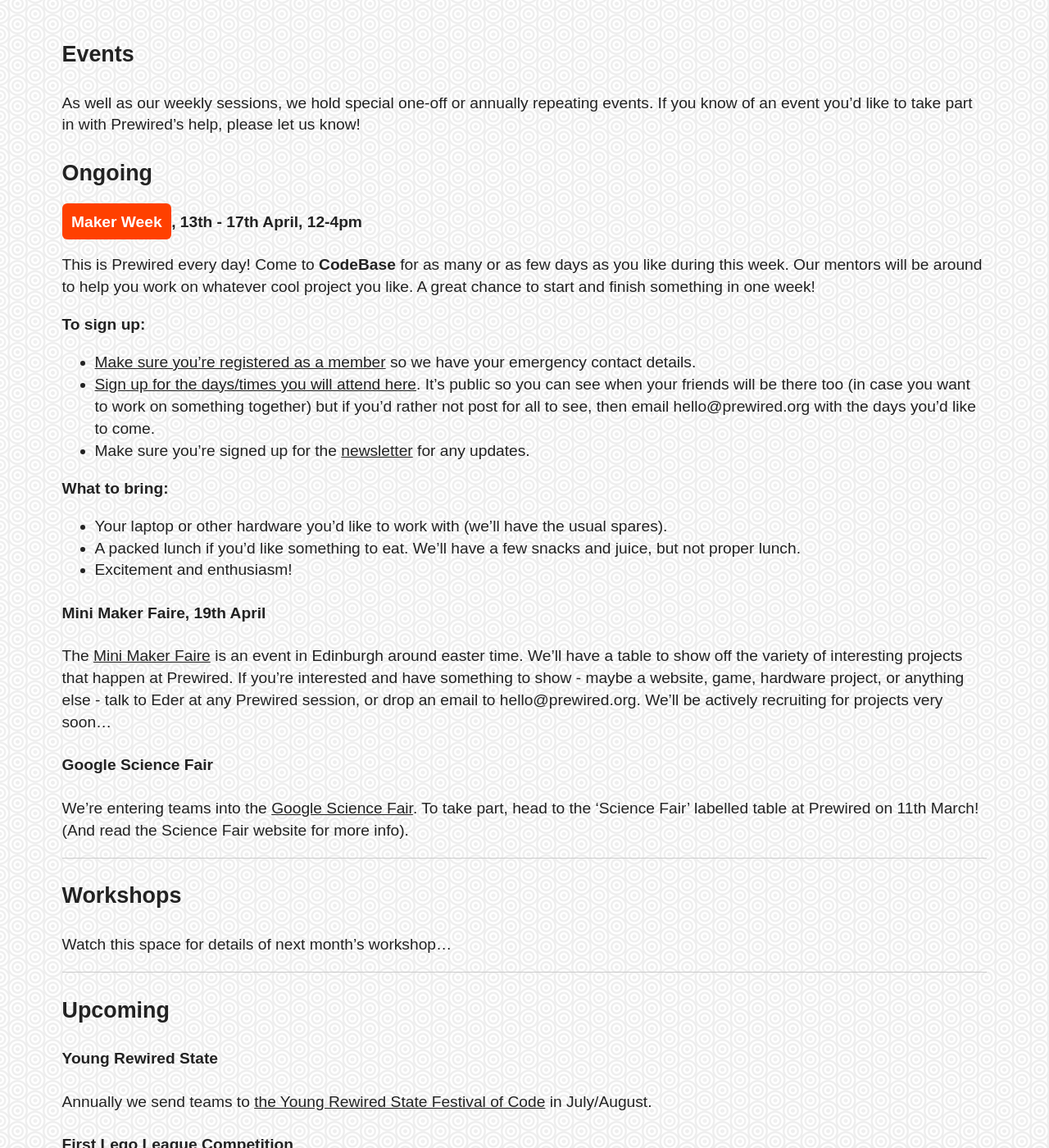
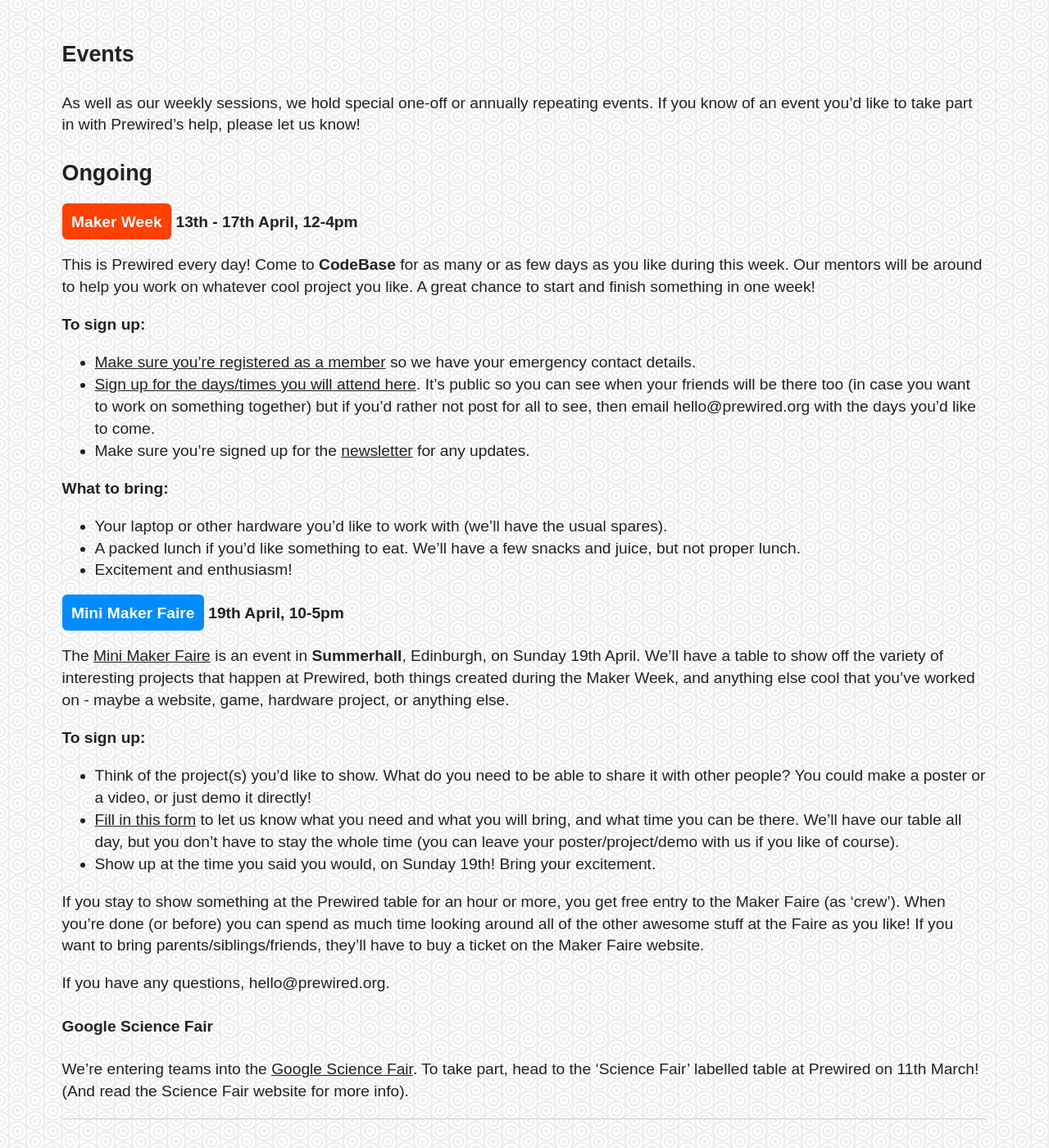
Before and after one commit to prewired/prewired.github.io, a Jekyll site: the page built from events.md, in a window 1280 px wide and 1400 px high, scrolled down 433 px. Shown: the whole window at 82% size. Built offline with Jekyll 4.4.1, drawn with Linux system fonts in a browser that asks for light colours; some web fonts are replaced.

Commit message:
Maker Faire

```diff
--- a/events.md
+++ b/events.md
@@ -9,7 +9,7 @@ As well as our weekly sessions, we hold special one-off or annually repeating ev
 
 ### Ongoing
 
-#### <span class="btn-big inner lighter color1-bg">Maker Week</span>, 13th - 17th April, 12-4pm
+#### <span class="btn-big inner lighter color1-bg">Maker Week</span> 13th - 17th April, 12-4pm
 
 This is Prewired every day! Come to **CodeBase** for as many or as few days as you like during this week. Our mentors will be around to help you work on whatever cool project you like. A great chance to start and finish something in one week!
 
@@ -25,9 +25,19 @@ This is Prewired every day! Come to **CodeBase** for as many or as few days as y
 * A packed lunch if you'd like something to eat. We'll have a few snacks and juice, but not proper lunch.
 * Excitement and enthusiasm!
 
-#### Mini Maker Faire, 19th April
+#### <span class="btn-big inner lighter color2-bg">Mini Maker Faire</span> 19th April, 10-5pm
 
-The [Mini Maker Faire](http://makerfaireedinburgh.com/) is an event in Edinburgh around easter time. We'll have a table to show off the variety of interesting projects that happen at Prewired. If you're interested and have something to show - maybe a website, game, hardware project, or anything else - talk to Eder at any Prewired session, or drop an email to hello@prewired.org. We'll be actively recruiting for projects very soon...
+The [Mini Maker Faire](http://makerfaireedinburgh.com/) is an event in **Summerhall**, Edinburgh, on Sunday 19th April. We'll have a table to show off the variety of interesting projects that happen at Prewired, both things created during the Maker Week, and anything else cool that you've worked on - maybe a website, game, hardware project, or anything else.
+
+**To sign up:**
+
+* Think of the project(s) you'd like to show. What do you need to be able to share it with other people? You could make a poster or a video, or just demo it directly!
+* [Fill in this form](#) to let us know what you need and what you will bring, and what time you can be there. We'll have our table all day, but you don't have to stay the whole time (you can leave your poster/project/demo with us if you like of course).
+* Show up at the time you said you would, on Sunday 19th! Bring your excitement.
+
+If you stay to show something at the Prewired table for an hour or more, you get free entry to the Maker Faire (as 'crew'). When you're done (or before) you can spend as much time looking around all of the other awesome stuff at the Faire as you like! If you want to bring parents/siblings/friends, they'll have to buy a ticket on the Maker Faire website.
+
+If you have any questions, hello@prewired.org.
 
 #### Google Science Fair
 
```
